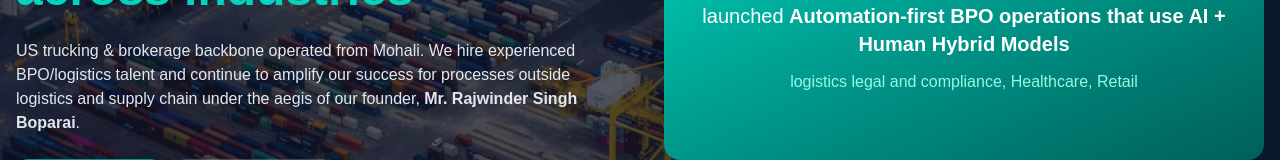
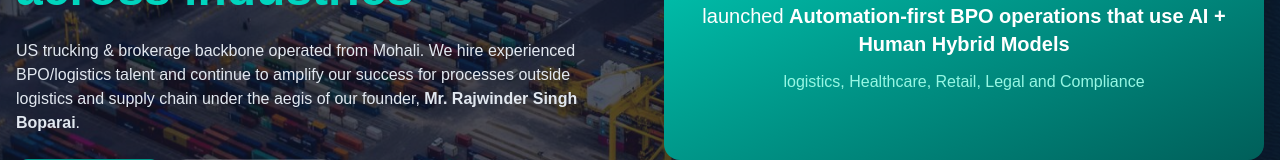
Before and after one commit to vivekinsonix/srp-india, a Next.js app: page / in a window 1280 px wide. Shown: the part 390-550 px from the top of the page. Built offline with nearby package versions, Linux system fonts and the light colour scheme.

Commit message:
inner page added

```diff
--- a/src/app/header/HeroBanner.tsx
+++ b/src/app/header/HeroBanner.tsx
@@ -37,7 +37,7 @@ export default function HeroSection() {
             <h3 className="mt-2 text-xl ">
              Check now if your business process qualifies for our newly launched <strong>Automation-first BPO operations that use AI + Human Hybrid Models</strong>
             </h3>
-            <p className="mt-3 text-teal-200"> logistics legal and compliance, Healthcare, Retail</p>
+            <p className="mt-3 text-teal-200"> logistics, Healthcare, Retail, Legal and Compliance</p>
           </div>
         </div>
 
```
